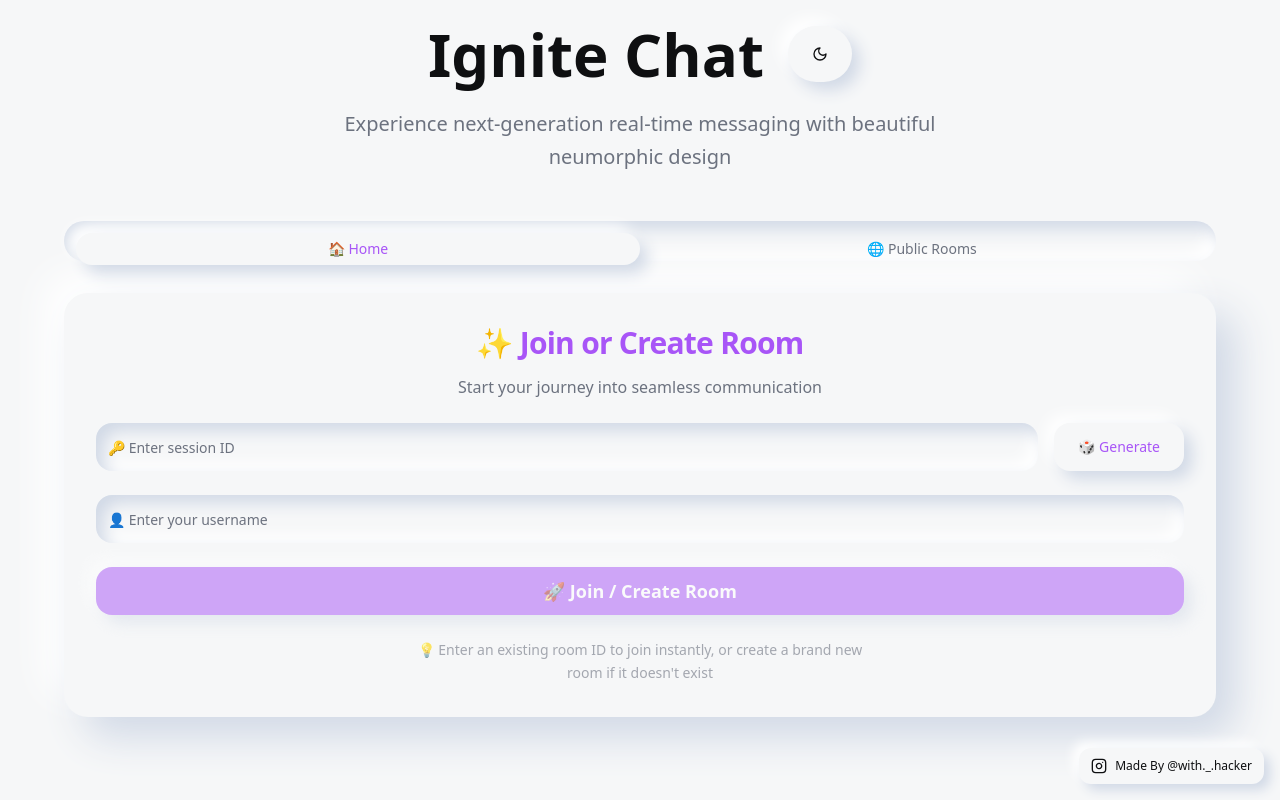
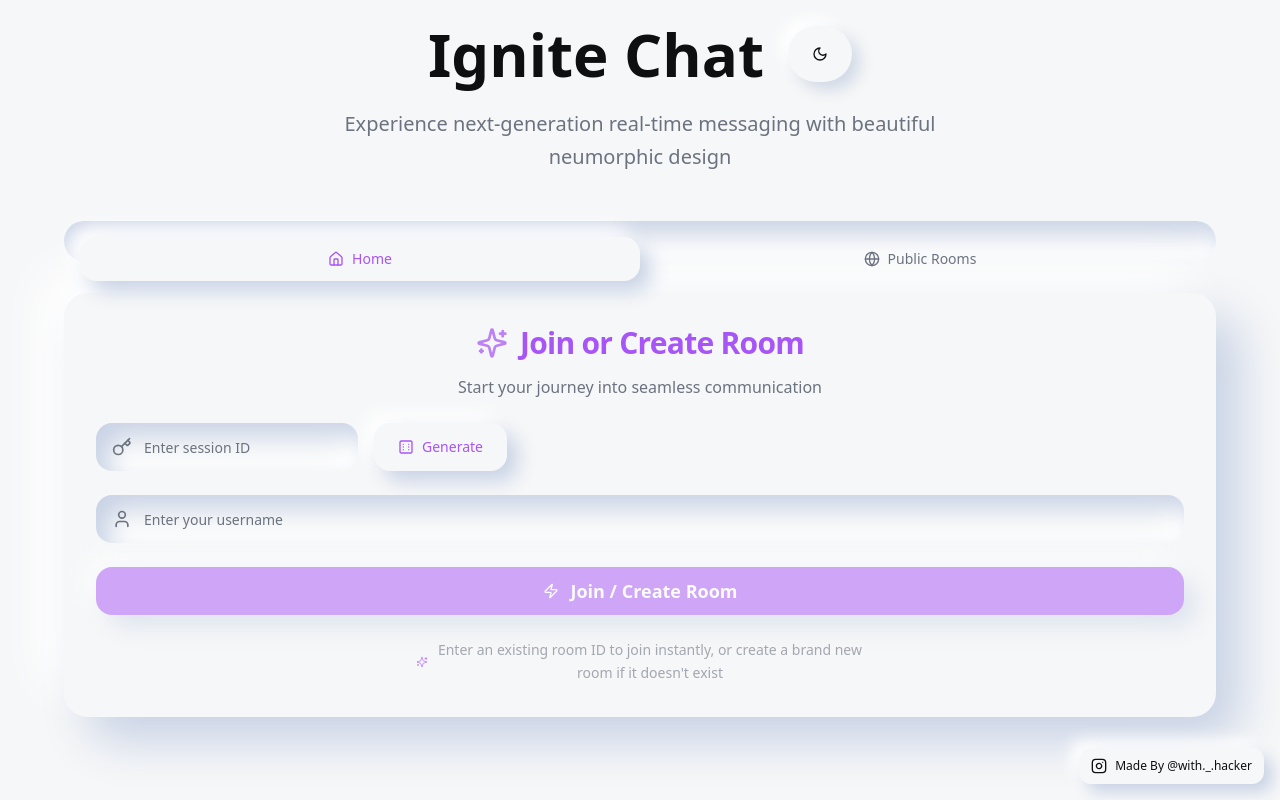
Before and after one commit to HackPotato21/spark-chat-rooms.github.io, a React (Vite) app: page / in a window 1280 px wide. Built offline with nearby package versions, Linux system fonts and the light colour scheme.

Commit message:
Refactor UI elements
Replace emojis with icons and improve site's glow and shading.

```diff
--- a/src/pages/Index.tsx
+++ b/src/pages/Index.tsx
@@ -10,7 +10,7 @@ import { Tabs, TabsContent, TabsList, TabsTrigger } from '@/components/ui/tabs';
 import { Dialog, DialogContent, DialogHeader, DialogTitle, DialogTrigger } from '@/components/ui/dialog';
 import { Label } from '@/components/ui/label';
 import { RadioGroup, RadioGroupItem } from '@/components/ui/radio-group';
-import { Crown, Users, Send, Image, Video, X, Instagram, Moon, Sun, Search } from 'lucide-react';
+import { Crown, Users, Send, Image, Video, X, Instagram, Moon, Sun, Search, Home, Globe, Key, User, Dice6, Sparkles, Zap } from 'lucide-react';
 import { useTheme } from 'next-themes';
 
 interface Message {
@@ -878,66 +878,78 @@ const Index = () => {
           </div>
 
           <Tabs value={currentView} onValueChange={(v) => setCurrentView(v as any)} className="w-full slide-enter">
-            <TabsList className="grid w-full grid-cols-2 bg-background rounded-3xl p-3 mb-8 shadow-[inset_8px_8px_16px_#d1d9e6,inset_-8px_-8px_16px_#ffffff] dark:shadow-[inset_8px_8px_16px_#0a0a0a,inset_-8px_-8px_16px_#2a2a2a]">
+            <TabsList className="grid w-full grid-cols-2 bg-background rounded-3xl p-4 mb-8 shadow-[inset_12px_12px_24px_#c8d2e5,inset_-12px_-12px_24px_#ffffff] dark:shadow-[inset_12px_12px_24px_#0a0a0a,inset_-12px_-12px_24px_#353535]">
               <TabsTrigger
                 value="home"
-                className="rounded-2xl transition-all duration-300 data-[state=active]:shadow-[8px_8px_16px_#d1d9e6,-8px_-8px_16px_#ffffff] dark:data-[state=active]:shadow-[8px_8px_16px_#0a0a0a,-8px_-8px_16px_#2a2a2a] data-[state=active]:bg-background data-[state=active]:text-primary font-medium"
+                className="rounded-2xl transition-all duration-300 data-[state=active]:shadow-[10px_10px_20px_#c8d2e5,-10px_-10px_20px_#ffffff] dark:data-[state=active]:shadow-[10px_10px_20px_#0a0a0a,-10px_-10px_20px_#353535] data-[state=active]:bg-background data-[state=active]:text-primary font-medium py-3 flex items-center gap-2"
               >
-                🏠 Home
+                <Home className="w-4 h-4" />
+                Home
               </TabsTrigger>
               <TabsTrigger
                 value="publicRooms"
-                className="rounded-2xl transition-all duration-300 data-[state=active]:shadow-[8px_8px_16px_#d1d9e6,-8px_-8px_16px_#ffffff] dark:data-[state=active]:shadow-[8px_8px_16px_#0a0a0a,-8px_-8px_16px_#2a2a2a] data-[state=active]:bg-background data-[state=active]:text-primary font-medium"
+                className="rounded-2xl transition-all duration-300 data-[state=active]:shadow-[10px_10px_20px_#c8d2e5,-10px_-10px_20px_#ffffff] dark:data-[state=active]:shadow-[10px_10px_20px_#0a0a0a,-10px_-10px_20px_#353535] data-[state=active]:bg-background data-[state=active]:text-primary font-medium py-3 flex items-center gap-2"
               >
-                🌐 Public Rooms
+                <Globe className="w-4 h-4" />
+                Public Rooms
               </TabsTrigger>
             </TabsList>
 
             <TabsContent value="home" className="space-y-8">
-              <Card className="bg-background shadow-[20px_20px_40px_#d1d9e6,-20px_-20px_40px_#ffffff] dark:shadow-[20px_20px_40px_#0a0a0a,-20px_-20px_40px_#2a2a2a] border-0 rounded-3xl transition-all duration-500 hover:shadow-[25px_25px_50px_#d1d9e6,-25px_-25px_50px_#ffffff] dark:hover:shadow-[25px_25px_50px_#0a0a0a,-25px_-25px_50px_#2a2a2a]">
+              <Card className="bg-background shadow-[24px_24px_48px_#c8d2e5,-24px_-24px_48px_#ffffff] dark:shadow-[24px_24px_48px_#0a0a0a,-24px_-24px_48px_#353535] border-0 rounded-3xl transition-all duration-500 hover:shadow-[32px_32px_64px_#c8d2e5,-32px_-32px_64px_#ffffff] dark:hover:shadow-[32px_32px_64px_#0a0a0a,-32px_-32px_64px_#353535] hover:scale-[1.02]">
                 <CardHeader className="text-center pb-6 pt-8">
-                  <CardTitle className="text-3xl font-bold text-primary mb-2">
-                    ✨ Join or Create Room
+                  <CardTitle className="text-3xl font-bold text-primary mb-2 flex items-center justify-center gap-3">
+                    <Sparkles className="w-8 h-8 text-primary animate-pulse" />
+                    Join or Create Room
                   </CardTitle>
                   <p className="text-muted-foreground">Start your journey into seamless communication</p>
                 </CardHeader>
                 <CardContent className="space-y-6 px-8 pb-8">
                   <div className="space-y-6">
                     <div className="flex gap-4">
+                      <div className="relative">
+                        <Key className="absolute left-4 top-1/2 transform -translate-y-1/2 w-5 h-5 text-muted-foreground z-10" />
                         <Input
                           value={sessionId}
                           onChange={(e) => setSessionId(e.target.value.toUpperCase())}
-                        placeholder="🔑 Enter session ID"
+                          placeholder="Enter session ID"
                           maxLength={8}
-                        className="bg-background shadow-[inset_8px_8px_16px_#d1d9e6,inset_-8px_-8px_16px_#ffffff] dark:shadow-[inset_8px_8px_16px_#0a0a0a,inset_-8px_-8px_16px_#2a2a2a] border-0 rounded-2xl text-lg py-6 focus-visible:ring-0 focus-visible:ring-offset-0"
+                          className="pl-12 bg-background shadow-[inset_12px_12px_24px_#c8d2e5,inset_-12px_-12px_24px_#ffffff] dark:shadow-[inset_12px_12px_24px_#0a0a0a,inset_-12px_-12px_24px_#353535] border-0 rounded-2xl text-lg py-6 focus-visible:ring-0 focus-visible:ring-offset-0 focus-visible:shadow-[inset_16px_16px_32px_#c8d2e5,inset_-16px_-16px_32px_#ffffff] dark:focus-visible:shadow-[inset_16px_16px_32px_#0a0a0a,inset_-16px_-16px_32px_#353535]"
                         />
+                      </div>
                       <Button
                         onClick={generateSessionId}
-                        className="px-6 py-6 bg-background shadow-[8px_8px_16px_#d1d9e6,-8px_-8px_16px_#ffffff] dark:shadow-[8px_8px_16px_#0a0a0a,-8px_-8px_16px_#2a2a2a] hover:shadow-[inset_8px_8px_16px_#d1d9e6,inset_-8px_-8px_16px_#ffffff] dark:hover:shadow-[inset_8px_8px_16px_#0a0a0a,inset_-8px_-8px_16px_#2a2a2a] border-0 rounded-2xl text-primary hover:text-primary transition-all duration-300"
+                        className="px-6 py-6 bg-background shadow-[10px_10px_20px_#c8d2e5,-10px_-10px_20px_#ffffff] dark:shadow-[10px_10px_20px_#0a0a0a,-10px_-10px_20px_#353535] hover:shadow-[inset_10px_10px_20px_#c8d2e5,inset_-10px_-10px_20px_#ffffff] dark:hover:shadow-[inset_10px_10px_20px_#0a0a0a,inset_-10px_-10px_20px_#353535] border-0 rounded-2xl text-primary hover:text-primary transition-all duration-300 active:scale-95 flex items-center gap-2"
                       >
-                        🎲 Generate
+                        <Dice6 className="w-5 h-5" />
+                        Generate
                       </Button>
                     </div>
 
+                    <div className="relative">
+                      <User className="absolute left-4 top-1/2 transform -translate-y-1/2 w-5 h-5 text-muted-foreground z-10" />
                       <Input
                         value={userName}
                         onChange={(e) => setUserName(e.target.value)}
-                      placeholder="👤 Enter your username"
-                      className="bg-background shadow-[inset_8px_8px_16px_#d1d9e6,inset_-8px_-8px_16px_#ffffff] dark:shadow-[inset_8px_8px_16px_#0a0a0a,inset_-8px_-8px_16px_#2a2a2a] border-0 rounded-2xl text-lg py-6 focus-visible:ring-0 focus-visible:ring-offset-0"
+                        placeholder="Enter your username"
+                        className="pl-12 bg-background shadow-[inset_12px_12px_24px_#c8d2e5,inset_-12px_-12px_24px_#ffffff] dark:shadow-[inset_12px_12px_24px_#0a0a0a,inset_-12px_-12px_24px_#353535] border-0 rounded-2xl text-lg py-6 focus-visible:ring-0 focus-visible:ring-offset-0 focus-visible:shadow-[inset_16px_16px_32px_#c8d2e5,inset_-16px_-16px_32px_#ffffff] dark:focus-visible:shadow-[inset_16px_16px_32px_#0a0a0a,inset_-16px_-16px_32px_#353535]"
                       />
+                    </div>
 
                     <Button
                       onClick={() => handleJoinRoom()}
-                      className="w-full py-6 text-lg bg-primary shadow-[8px_8px_16px_#d1d9e6,-8px_-8px_16px_#ffffff] dark:shadow-[8px_8px_16px_#0a0a0a,-8px_-8px_16px_#2a2a2a] hover:shadow-[inset_8px_8px_16px_hsl(var(--primary)/0.3),inset_-8px_-8px_16px_hsl(var(--primary)/0.1)] border-0 rounded-2xl font-semibold transition-all duration-300 hover:bg-primary/90"
+                      className="w-full py-6 text-lg bg-primary shadow-[12px_12px_24px_#c8d2e5,-12px_-12px_24px_#ffffff] dark:shadow-[12px_12px_24px_#0a0a0a,-12px_-12px_24px_#353535] hover:shadow-[inset_12px_12px_24px_hsl(var(--primary)/0.3),inset_-12px_-12px_24px_hsl(var(--primary)/0.1)] border-0 rounded-2xl font-semibold transition-all duration-300 hover:bg-primary/90 active:scale-95 flex items-center justify-center gap-3"
                       disabled={!sessionId || !userName}
                     >
-                      🚀 Join / Create Room
+                      <Zap className="w-5 h-5" />
+                      Join / Create Room
                     </Button>
                   </div>
 
                   <div className="text-center">
-                    <p className="text-muted-foreground/60 text-sm leading-relaxed max-w-md mx-auto">
-                      💡 Enter an existing room ID to join instantly, or create a brand new room if it doesn't exist
+                    <p className="text-muted-foreground/60 text-sm leading-relaxed max-w-md mx-auto flex items-center justify-center gap-2">
+                      <Sparkles className="w-4 h-4 text-primary/60" />
+                      Enter an existing room ID to join instantly, or create a brand new room if it doesn't exist
                     </p>
                   </div>
                 </CardContent>
@@ -946,8 +958,9 @@ const Index = () => {
 
             <TabsContent value="publicRooms" className="space-y-8">
               <div className="text-center fade-enter">
-                <h2 className="text-4xl font-bold text-primary mb-2">
-                  🌐 Discover Public Rooms
+                <h2 className="text-4xl font-bold text-primary mb-2 flex items-center justify-center gap-3">
+                  <Globe className="w-10 h-10 text-primary animate-pulse" />
+                  Discover Public Rooms
                 </h2>
                 <p className="text-muted-foreground">Join vibrant communities and start chatting instantly</p>
               </div>
@@ -957,16 +970,16 @@ const Index = () => {
                 <Input
                   value={searchQuery}
                   onChange={(e) => setSearchQuery(e.target.value)}
-                  placeholder="🔍 Search rooms by name, owner, or session ID..."
-                  className="pl-14 py-6 text-lg bg-background shadow-[inset_8px_8px_16px_#d1d9e6,inset_-8px_-8px_16px_#ffffff] dark:shadow-[inset_8px_8px_16px_#0a0a0a,inset_-8px_-8px_16px_#2a2a2a] border-0 rounded-2xl focus-visible:ring-0 focus-visible:ring-offset-0"
+                  placeholder="Search rooms by name, owner, or session ID..."
+                  className="pl-14 py-6 text-lg bg-background shadow-[inset_12px_12px_24px_#c8d2e5,inset_-12px_-12px_24px_#ffffff] dark:shadow-[inset_12px_12px_24px_#0a0a0a,inset_-12px_-12px_24px_#353535] border-0 rounded-2xl focus-visible:ring-0 focus-visible:ring-offset-0 focus-visible:shadow-[inset_16px_16px_32px_#c8d2e5,inset_-16px_-16px_32px_#ffffff] dark:focus-visible:shadow-[inset_16px_16px_32px_#0a0a0a,inset_-16px_-16px_32px_#353535]"
                 />
               </div>
 
               <div className="grid gap-6">
                 {filteredPublicRooms.length === 0 ? (
-                  <Card className="bg-background shadow-[20px_20px_40px_#d1d9e6,-20px_-20px_40px_#ffffff] dark:shadow-[20px_20px_40px_#0a0a0a,-20px_-20px_40px_#2a2a2a] border-0 rounded-3xl">
+                  <Card className="bg-background shadow-[24px_24px_48px_#c8d2e5,-24px_-24px_48px_#ffffff] dark:shadow-[24px_24px_48px_#0a0a0a,-24px_-24px_48px_#353535] border-0 rounded-3xl">
                     <CardContent className="text-center py-12">
-                      <div className="text-6xl mb-4">🔍</div>
+                      <Search className="w-16 h-16 text-muted-foreground/40 mx-auto mb-4" />
                       <p className="text-xl text-muted-foreground mb-2">
                         {searchQuery ? 'No rooms match your search' : 'No active public rooms found'}
                       </p>
@@ -979,7 +992,7 @@ const Index = () => {
                   filteredPublicRooms.map((room, index) => (
                     <Card
                       key={room.id}
-                      className="cursor-pointer bg-background shadow-[20px_20px_40px_#d1d9e6,-20px_-20px_40px_#ffffff] dark:shadow-[20px_20px_40px_#0a0a0a,-20px_-20px_40px_#2a2a2a] hover:shadow-[inset_8px_8px_16px_#d1d9e6,inset_-8px_-8px_16px_#ffffff] dark:hover:shadow-[inset_8px_8px_16px_#0a0a0a,inset_-8px_-8px_16px_#2a2a2a] border-0 rounded-3xl transition-all duration-500 group"
+                      className="cursor-pointer bg-background shadow-[24px_24px_48px_#c8d2e5,-24px_-24px_48px_#ffffff] dark:shadow-[24px_24px_48px_#0a0a0a,-24px_-24px_48px_#353535] hover:shadow-[inset_12px_12px_24px_#c8d2e5,inset_-12px_-12px_24px_#ffffff] dark:hover:shadow-[inset_12px_12px_24px_#0a0a0a,inset_-12px_-12px_24px_#353535] border-0 rounded-3xl transition-all duration-500 group hover:scale-[1.02] active:scale-95"
                       onClick={() => joinPublicRoom(room)}
                       style={{ animationDelay: `${index * 0.1}s` }}
                     >
@@ -987,7 +1000,7 @@ const Index = () => {
                         <div className="flex justify-between items-start">
                           <div className="flex-1">
                             <div className="flex items-center gap-3 mb-4">
-                              <div className="w-4 h-4 bg-green-500 rounded-full shadow-[2px_2px_4px_#d1d9e6,-2px_-2px_4px_#ffffff] dark:shadow-[2px_2px_4px_#0a0a0a,-2px_-2px_4px_#2a2a2a]"></div>
+                              <div className="w-4 h-4 bg-green-500 rounded-full shadow-[4px_4px_8px_#c8d2e5,-4px_-4px_8px_#ffffff] dark:shadow-[4px_4px_8px_#0a0a0a,-4px_-4px_8px_#353535] animate-pulse"></div>
                               <h3 className="text-xl font-bold text-foreground group-hover:text-primary transition-colors duration-300">
                                 {room.room_name}
                               </h3>
@@ -998,8 +1011,9 @@ const Index = () => {
                                 <span>Owner: <span className="font-medium">{room.owner_name}</span></span>
                               </p>
                               <p className="text-sm text-muted-foreground flex items-center gap-2">
-                                🔑 Session:
-                                <span className="font-mono bg-background px-3 py-1 rounded-xl shadow-[inset_4px_4px_8px_#d1d9e6,inset_-4px_-4px_8px_#ffffff] dark:shadow-[inset_4px_4px_8px_#0a0a0a,inset_-4px_-4px_8px_#2a2a2a]">
+                                <Key className="w-4 h-4 text-primary/60" />
+                                Session:
+                                <span className="font-mono bg-background px-3 py-1 rounded-xl shadow-[inset_6px_6px_12px_#c8d2e5,inset_-6px_-6px_12px_#ffffff] dark:shadow-[inset_6px_6px_12px_#0a0a0a,inset_-6px_-6px_12px_#353535]">
                                   {room.session_id}
                                 </span>
                               </p>
@@ -1007,16 +1021,17 @@ const Index = () => {
                           </div>
                           <div className="flex flex-col items-end gap-4">
                             <Badge
-                              className="bg-primary text-primary-foreground shadow-[4px_4px_8px_#d1d9e6,-4px_-4px_8px_#ffffff] dark:shadow-[4px_4px_8px_#0a0a0a,-4px_-4px_8px_#2a2a2a] px-4 py-2 text-sm font-semibold rounded-full border-0"
+                              className="bg-primary text-primary-foreground shadow-[6px_6px_12px_#c8d2e5,-6px_-6px_12px_#ffffff] dark:shadow-[6px_6px_12px_#0a0a0a,-6px_-6px_12px_#353535] px-4 py-2 text-sm font-semibold rounded-full border-0"
                             >
                               <Users className="w-4 h-4 mr-2" />
                               {room.user_count} {room.user_count === 1 ? 'user' : 'users'}
                             </Badge>
                             <Button
                               size="sm"
-                              className="bg-background shadow-[6px_6px_12px_#d1d9e6,-6px_-6px_12px_#ffffff] dark:shadow-[6px_6px_12px_#0a0a0a,-6px_-6px_12px_#2a2a2a] hover:shadow-[inset_6px_6px_12px_#d1d9e6,inset_-6px_-6px_12px_#ffffff] dark:hover:shadow-[inset_6px_6px_12px_#0a0a0a,inset_-6px_-6px_12px_#2a2a2a] border-0 rounded-xl text-primary hover:text-primary opacity-0 group-hover:opacity-100 transition-all duration-300"
+                              className="bg-background shadow-[8px_8px_16px_#c8d2e5,-8px_-8px_16px_#ffffff] dark:shadow-[8px_8px_16px_#0a0a0a,-8px_-8px_16px_#353535] hover:shadow-[inset_8px_8px_16px_#c8d2e5,inset_-8px_-8px_16px_#ffffff] dark:hover:shadow-[inset_8px_8px_16px_#0a0a0a,inset_-8px_-8px_16px_#353535] border-0 rounded-xl text-primary hover:text-primary opacity-0 group-hover:opacity-100 transition-all duration-300 active:scale-95 flex items-center gap-2"
                             >
-                              Join Now 🚀
+                              Join Now
+                              <Zap className="w-4 h-4" />
                             </Button>
                           </div>
                         </div>
@@ -1061,7 +1076,7 @@ const Index = () => {
               variant="ghost"
               size="sm"
               onClick={() => window.open('https://www.instagram.com/with._.hacker/', '_blank')}
-              className="flex items-center gap-2 text-xs bg-background shadow-[6px_6px_12px_#d1d9e6,-6px_-6px_12px_#ffffff] dark:shadow-[6px_6px_12px_#0a0a0a,-6px_-6px_12px_#2a2a2a] hover:shadow-[inset_6px_6px_12px_#d1d9e6,inset_-6px_-6px_12px_#ffffff] dark:hover:shadow-[inset_6px_6px_12px_#0a0a0a,inset_-6px_-6px_12px_#2a2a2a] border-0 rounded-xl transition-all duration-300"
+              className="flex items-center gap-2 text-xs bg-background shadow-[8px_8px_16px_#c8d2e5,-8px_-8px_16px_#ffffff] dark:shadow-[8px_8px_16px_#0a0a0a,-8px_-8px_16px_#353535] hover:shadow-[inset_8px_8px_16px_#c8d2e5,inset_-8px_-8px_16px_#ffffff] dark:hover:shadow-[inset_8px_8px_16px_#0a0a0a,inset_-8px_-8px_16px_#353535] border-0 rounded-xl transition-all duration-300 active:scale-95"
             >
               <Instagram className="w-4 h-4" />
               Made By @with._.hacker
```
Lines whose indentation alone changed are shown as unchanged.
